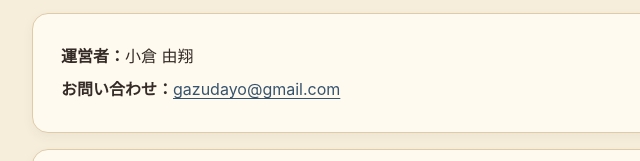
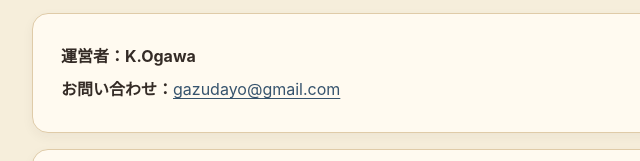
Before and after one commit to K-Ogawa-K/K-Ogawa-K.github.io, a plain HTML site: page drug-history-quiz/privacy/index.html in a window 1280 px wide. Shown: the part 219-380 px from the top of the page, 228-868 px from the left. Drawn offline with Linux system fonts and the light colour scheme.

Commit message:
Privacy: standardize approved public attribution

```diff
--- a/drug-history-quiz/privacy/index.html
+++ b/drug-history-quiz/privacy/index.html
@@ -15,7 +15,7 @@
       <p>施行日：2026年11月26日</p>
     </header>
     <section class="paper-card facts" aria-label="運営者情報">
-      <p><strong>運営者：</strong>小倉 由翔</p>
+      <p><strong>運営者：K.Ogawa</strong></p>
       <p><strong>お問い合わせ：</strong><a href="mailto:gazudayo@gmail.com">gazudayo@gmail.com</a></p>
     </section>
 
@@ -64,7 +64,7 @@
         <p><a href="mailto:gazudayo@gmail.com">gazudayo@gmail.com</a></p>
       </section>
     </article>
-    <footer>© 2026 <span>小倉 由翔</span><span> · </span><a href="../support/">サポート</a><span> · </span><a href="../">トップ</a></footer>
+    <footer>© 2026 K.Ogawa</span><span> · </span><a href="../support/">サポート</a><span> · </span><a href="../">トップ</a></footer>
   </main>
 </body>
 </html>
```
